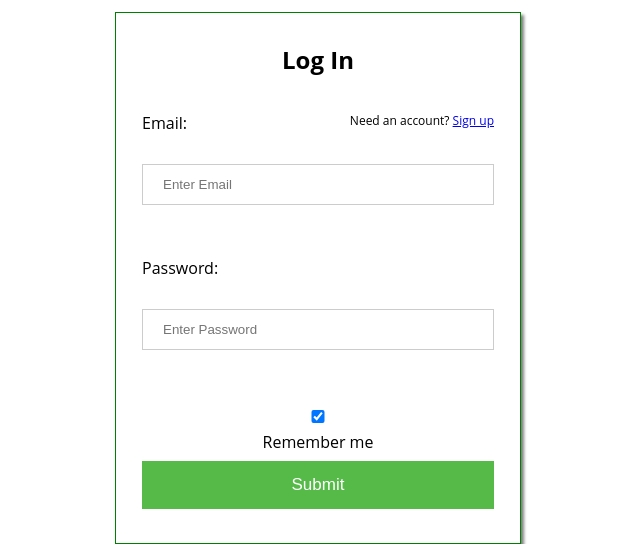
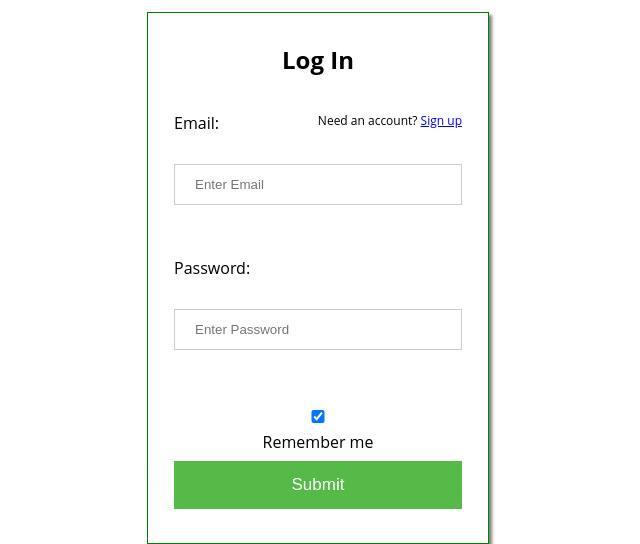
Before and after one commit to Crowley723/csc131-null-ptr, a PHP site: page /account/login.php in a window 1280 px wide. Shown: the part 397-941 px from the top of the page, without its empty margins (322-962 px from the left). Run offline with PHP 8.4, Linux system fonts and the light colour scheme.

Commit message:
changed width of signup box

```diff
--- a/header.php
+++ b/header.php
@@ -123,7 +123,7 @@ body {
 }
 .signup-box {
   margin: auto;
-  width : 30%;
+  width : 25%;
   padding: 10px;
   text-align: center;
   border: 1px solid green;
```
